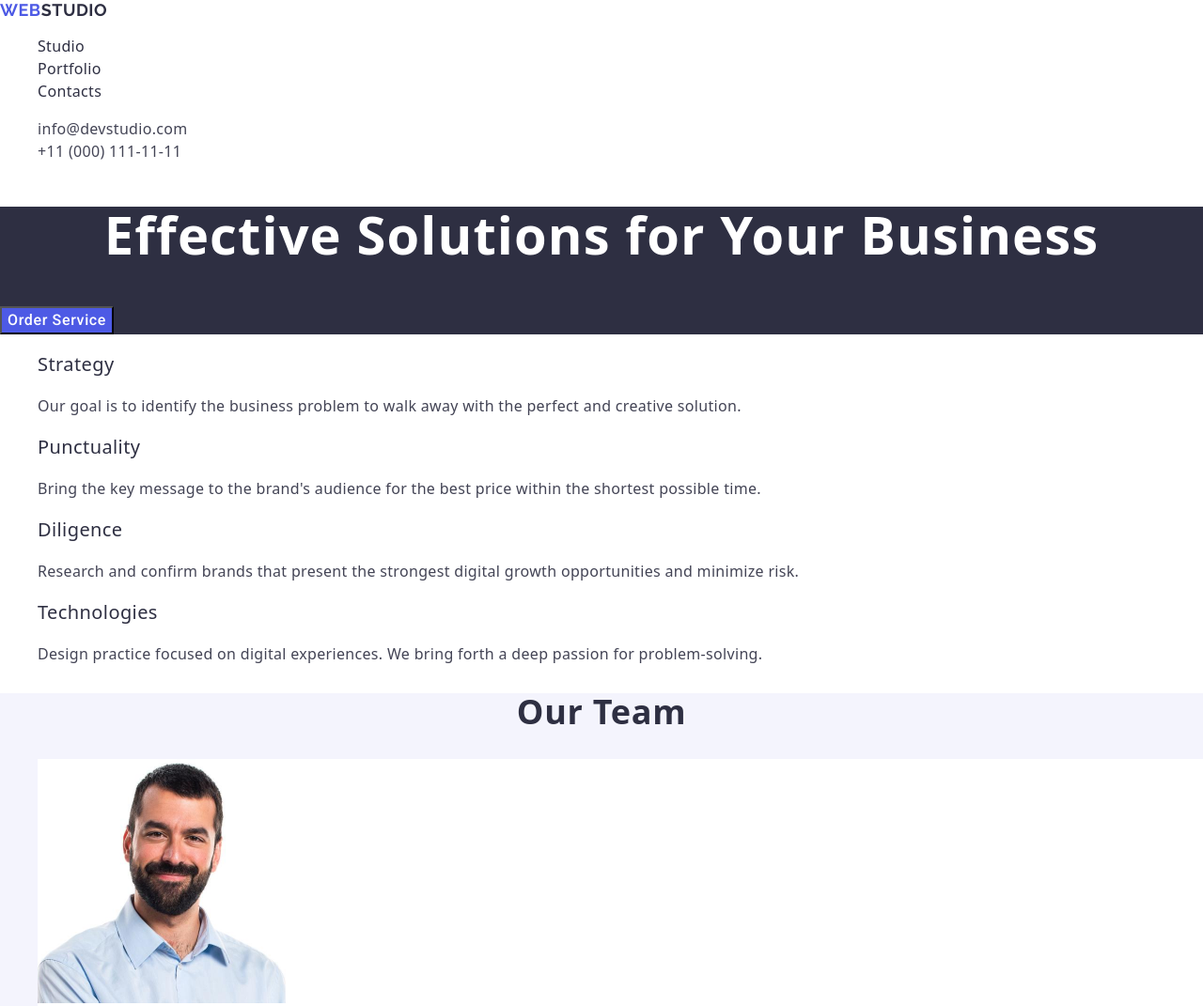
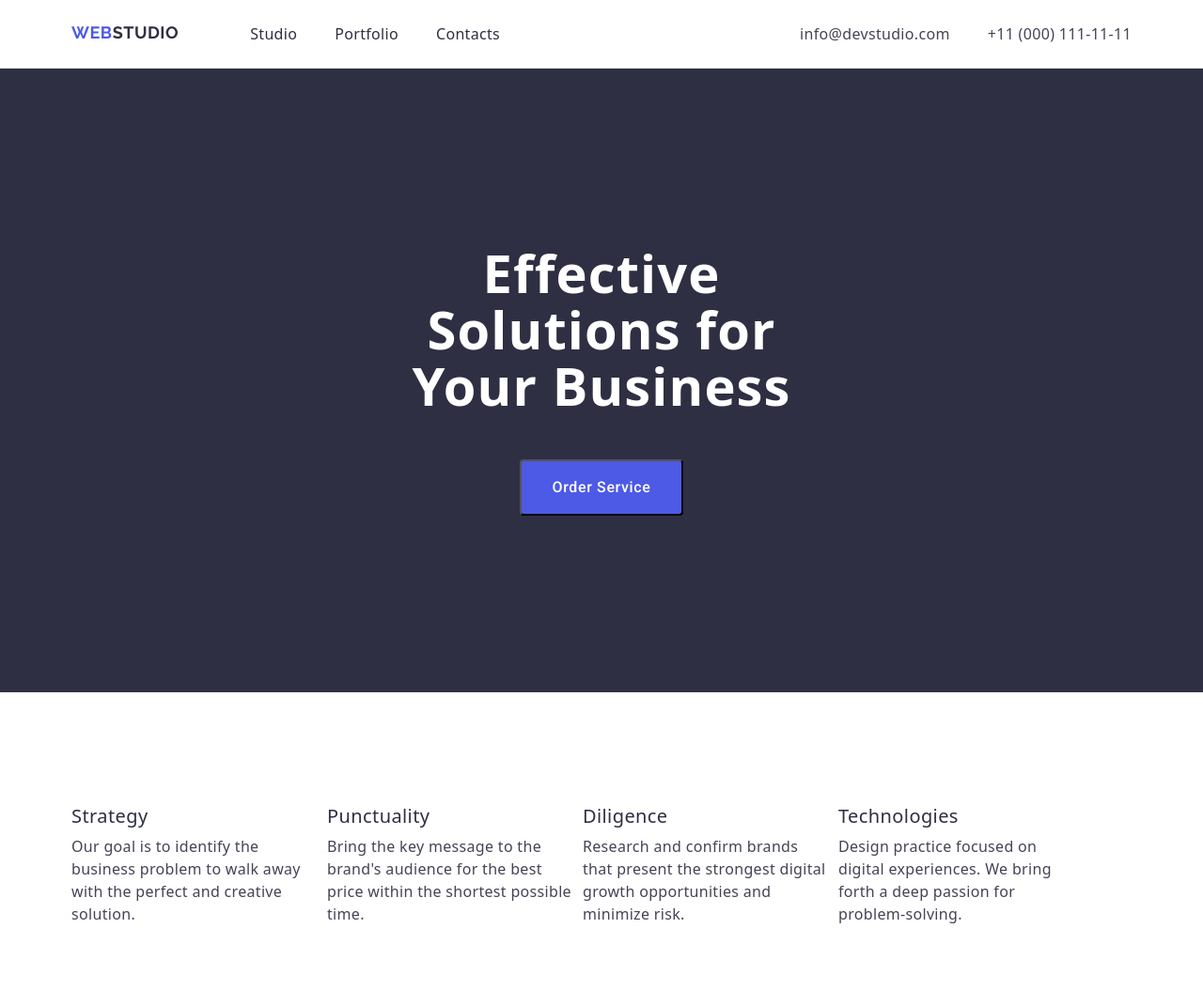
Before and after one commit to nykyforuk-vasyl/goit-markup-hw-03, a plain HTML site: page index.html in a window 1280 px wide. Shown: the top 1071 px of the page at 94% size. Drawn offline with nearby package versions, Linux system fonts and the light colour scheme.

Commit message:
flex box

```diff
--- a/css/styles.css
+++ b/css/styles.css
@@ -6,6 +6,9 @@ body {
 
 ul {
     list-style-type: none;
+    margin-top: 0;
+    margin-bottom: 0;
+    padding-left: 0;
 }
 
 a {
@@ -24,10 +27,50 @@ a {
     overflow: hidden;
 }
 
+.container {
+    width: 1158px;
+    padding-left: 15px;
+    padding-right: 15px;
+    margin: 0 auto;
+}
+
+*,
+::before,
+::after {
+    box-sizing: border-box;
+}
+
+h1,
+h2,
+h3,
+h4,
+h5,
+h6,
+p {
+    margin-top: 0;
+    margin-bottom: 0;
+}
+
+.section {
+    padding-top: 120px;
+    padding-bottom: 120px;
+}
+
 /* --------------header------------------ */
-.header {}
+.header {
+    padding-top: 24px;
+    padding-bottom: 24px;
+    border-bottom: 1px solid #e7e9fc;
+}
 
-.header-menu {}
+.header-wrap-nav {
+    display: flex;
+    justify-content: space-between
+}
+
+.header-menu {
+    display: flex;
+}
 
 .header-link-logo {
     font-family: "Raleway", sans-serif;
@@ -48,7 +91,11 @@ a {
     color: #2e2f42;
 }
 
-.header-menu-list {}
+.header-menu-list {
+    padding-left: 76px;
+    display: flex;
+    gap: 40px;
+}
 
 .header-menu-item {}
 
@@ -67,11 +114,16 @@ a {
 
 .headeer-contacts {
     font-style: normal;
+    display: flex;
 }
 
-.header-contacts-list {}
+.header-contacts-list {
+    display: flex;
+    gap: 40px;
+}
 
 .header-contacts-item {}
+
 
 
 .header-contacts-link {
@@ -79,6 +131,7 @@ a {
     line-height: 1.5;
     letter-spacing: 0.02em;
     color: #434455;
+
 }
 
 .header-contacts-link:hover,
@@ -93,12 +146,20 @@ a {
     background: #2e2f42;
 }
 
+.hero-wrap {
+    padding-top: 188px;
+    padding-bottom: 188px;
+}
+
 .hero-title {
     font-size: 56px;
     line-height: 1.07;
     letter-spacing: 0.02em;
     text-align: center;
     color: #fff;
+    max-width: 496px;
+    margin: 0 auto;
+    margin-bottom: 48px;
 }
 
 .hero-button {
@@ -110,6 +171,10 @@ a {
     line-height: 1.5;
     letter-spacing: 0.04em;
     color: #fff;
+    padding: 16px 32px;
+    border-radius: 4px;
+    margin: 0 auto;
+    display: block;
 }
 
 .hero-button:hover,
@@ -122,16 +187,22 @@ a {
 /* --------------features------------------ */
 .features {}
 
-.features-list {}
+.features-list {
+    display: flex;
+    gap: 8px;
+}
 
-.features-list-item {}
+.features-list-item {
+    max-width: 264px;
+}
 
-.features-title {
+.features-subtitle {
     font-weight: 500;
     font-size: 20px;
     line-height: 1.2;
     letter-spacing: 0.02em;
     color: #2e2f42;
+    margin-bottom: 8px;
 }
 
 .features-text {
@@ -146,6 +217,8 @@ a {
 /* --------------team------------------ */
 .team {
     background: #f4f4fd;
+    padding-top: 120px;
+    padding-bottom: 120px;
 }
 
 .team-title {
@@ -154,13 +227,18 @@ a {
     letter-spacing: 0.02em;
     text-align: center;
     color: #2e2f42;
-    text-transform: capitalize
+    text-transform: capitalize;
+    padding-bottom: 72px;
 }
 
-.team-list {}
+.team-list {
+    display: flex;
+    gap: 24px;
+}
 
 .team-list-item {
-    background-color: #FFFFFF
+    box-shadow: 0 2px 1px 0 rgba(46, 47, 66, 0.08), 0 1px 1px 0 rgba(46, 47, 66, 0.16), 0 1px 6px 0 rgba(46, 47, 66, 0.08);
+    background: #fff;
 }
 
 .team-list-img {}
@@ -172,6 +250,8 @@ a {
     letter-spacing: 0.02em;
     text-align: center;
     color: #2e2f42;
+    padding-bottom: 8px;
+    padding-top: 32px;
 }
 
 .team-list-text {
@@ -180,6 +260,7 @@ a {
     letter-spacing: 0.02em;
     text-align: center;
     color: #434455;
+    padding-bottom: 32px;
 }
 
 /* --------------team------------------ */
@@ -195,11 +276,21 @@ a {
     letter-spacing: 0.02em;
     text-align: center;
     color: #2e2f42;
+    padding-bottom: 72px;
 }
 
-.portfolio-list {}
+.portfolio-list {
+    display: flex;
+    gap: 48px 24px;
+    flex-wrap: wrap;
+}
 
-.portfolio-list-item {}
+.portfolio-list-item {
+    background: #fff;
+    border: 1px solid #e7e9fc;
+    width: 360px;
+    height: 420px;
+}
 
 .portfolio-item-img {}
 
@@ -209,6 +300,9 @@ a {
     line-height: 1.2;
     letter-spacing: 0.02em;
     color: #2e2f42;
+    padding-top: 32px;
+    padding-bottom: 8px;
+    padding-left: 16px;
 }
 
 .portfolio-item-text {
@@ -216,6 +310,8 @@ a {
     line-height: 1.5;
     letter-spacing: 0.02em;
     color: #434455;
+    padding-bottom: 32px;
+    padding-left: 16px;
 }
 
 /* --------------portfolio------------------ */
@@ -224,6 +320,11 @@ a {
 
 .footer {
     background: #2e2f42;
+}
+
+.footer-wrap {
+    padding-top: 100px;
+    padding-bottom: 100px;
 }
 
 .footer-logo {
@@ -245,6 +346,8 @@ a {
     line-height: 1.5;
     letter-spacing: 0.02em;
     color: #f4f4fd;
+    max-width: 264px;
+    margin-top: 16px;
 }
 
 /* --------------footer------------------ */
--- a/index.html
+++ b/index.html
@@ -26,6 +26,7 @@
 
   <body>
     <header class="header">
+      <div class="container header-wrap-nav">
         <nav class="header-menu">
           <a class="header-link-logo" href="./index.html"
             >Web<span class="header-span">Studio</span></a
@@ -57,50 +58,55 @@
             </li>
           </ul>
         </address>
+      </div>
     </header>
 
     <main>
-      <!-- section hero -->
-      <section class="hero">
+      <section class="hero" class="section">
+        <div class="container hero-wrap">
           <h1 class="hero-title">Effective Solutions for Your Business</h1>
           <button class="hero-button" type="button">Order Service</button>
+        </div>
       </section>
 
-      <section class="features">
+      <section class="section" class="features">
+        <div class="container">
           <h2 class="visually-hidden">Features</h2>
           <ul class="features-list">
             <li class="features-list-item">
-            <h3 class="features-title">Strategy</h3>
+              <h3 class="features-subtitle">Strategy</h3>
               <p class="features-text">
-              Our goal is to identify the business problem to walk away with the
-              perfect and creative solution.
+                Our goal is to identify the business problem to walk away with
+                the perfect and creative solution.
               </p>
             </li>
             <li class="features-list-item">
-            <h3 class="features-title">Punctuality</h3>
+              <h3 class="features-subtitle">Punctuality</h3>
               <p class="features-text">
                 Bring the key message to the brand's audience for the best price
                 within the shortest possible time.
               </p>
             </li>
             <li class="features-list-item">
-            <h3 class="features-title">Diligence</h3>
+              <h3 class="features-subtitle">Diligence</h3>
               <p class="features-text">
                 Research and confirm brands that present the strongest digital
                 growth opportunities and minimize risk.
               </p>
             </li>
             <li class="features-list-item">
-            <h3 class="features-title">Technologies</h3>
+              <h3 class="features-subtitle">Technologies</h3>
               <p class="features-text">
                 Design practice focused on digital experiences. We bring forth a
                 deep passion for problem-solving.
               </p>
             </li>
           </ul>
+        </div>
       </section>
 
       <section class="team">
+        <div class="container">
           <h2 class="team-title">Our Team</h2>
           <ul class="team-list">
             <li class="team-list-item">
@@ -148,9 +154,11 @@
               <p class="team-list-text">UI Designer</p>
             </li>
           </ul>
+        </div>
       </section>
 
-      <section class="portfolio">
+      <section class="section" class="portfolio">
+        <div class="container">
           <h2 class="portfolio-title">Our Portfolio</h2>
           <ul class="portfolio-list">
             <li class="portfolio-list-item">
@@ -220,17 +228,20 @@
               <p class="portfolio-item-text">Marketing</p>
             </li>
           </ul>
+        </div>
       </section>
     </main>
 
     <footer class="footer">
+      <div class="container footer-wrap">
         <a class="footer-logo" href="./index.html"
           >Web<span class="footer-span">Studio</span></a
         >
         <p class="footer-text">
-        Increase the flow of customers and sales for your business with digital
-        marketing & growth solutions.
+          Increase the flow of customers and sales for your business with
+          digital marketing & growth solutions.
         </p>
+      </div>
     </footer>
   </body>
 </html>
```
Lines whose indentation alone changed are shown as unchanged.
